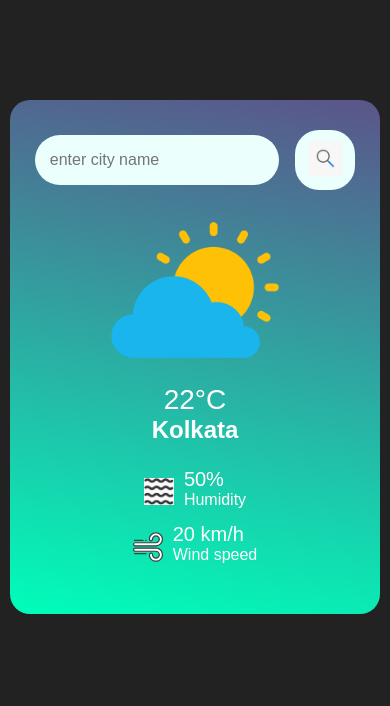
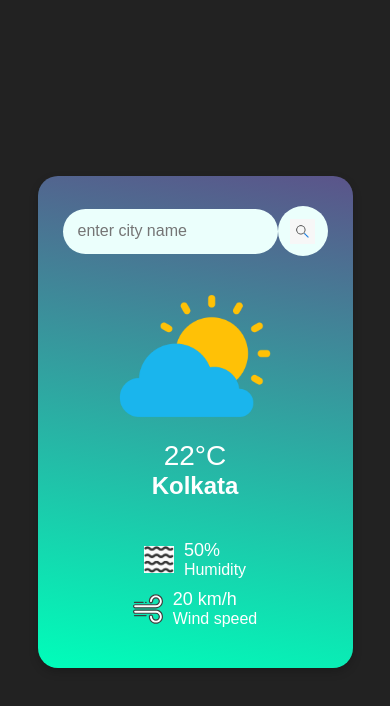
Before and after one commit to soham8167/Weather_app_javascript, a plain HTML site: page index.html in a window 390 px wide. Drawn offline with Linux system fonts and the light colour scheme.

Commit message:
Add files via upload

```diff
--- a/style.css
+++ b/style.css
@@ -1,103 +1,3 @@
-/* *{
-    margin: 0;
-    padding: 0;
-    font-family: 'popins', sans-serif;
-    box-sizing: border-box;
-}
-body{
-    background: #222;
-}
-.card{
-    width: 90%;
-    max-width: 470px;
-    background: linear-gradient(10deg, #00feba, #5b548a);
-    color: #fff;
-    margin: 100px auto 0;
-    border-radius: 20px;
-    padding: 40px 35px;
-    text-align: center;
-
-}
-
-.search{
-    width: 100%;
-    display: flex;
-    align-items: center;
-    justify-content: space-between;
-}
-.search input{
-    border: 0;
-    outline: 0;
-    background: #ebfffc;
-    color: #555;
-    padding: 10px 25px;
-    height: 60px;
-    border-radius: 30px;
-    flex: 1;
-    margin-right: 16px;
-    font-size: 18px;
-}
-.search button{
-    border: 0;
-    outline: 0;
-    background: #ebfffc;
-    border-radius: 40%;
-    width: 70px;
-    height: 70px;
-    cursor: pointer;
-}
-.search button img{
-    width: 45px;
-}
-
-.weather-icon{
-    font-size: 170px;
-    font-weight:30px;
-
-}
-.weather h1{
-    font-size: 45px;
-    font-weight: 500;
-    margin-top: 400;
-    margin-top: -10px;
-}
-.weather img{
-width: 200px;
-
-}
-.details{
-    display: flex;
-    align-items: center;
-    justify-content: space-between;
-    padding: 0 20px;
-    margin-top: 50px;
-}
-.col{
-    display: flex;
-    align-items: center;
-    text-align: left;
-
-}
-.col img{
-    width: 40px;
-    margin-right: 10px;
-}
-
-.humidity, .wind{
-    font-size: 30px;
-    margin-top: -6px;
-} */
-
-
-
-
-
-
-
-
-
-
-
 * {
     margin: 0;
     padding: 0;
@@ -107,17 +7,22 @@ width: 200px;
 
 body {
     background: #222;
+    display: flex;
+    justify-content: center;
+    align-items: center;
+    min-height: 100vh;
+    padding: 20px;
 }
 
 .card {
-    width: 90%;
+    width: 100%;
     max-width: 470px;
     background: linear-gradient(10deg, #00feba, #5b548a);
     color: #fff;
-    margin: 100px auto 0;
     border-radius: 20px;
     padding: 40px 35px;
     text-align: center;
+    box-shadow: 0 4px 10px rgba(0, 0, 0, 0.2);
 }
 
 .search {
@@ -128,59 +33,67 @@ body {
 }
 
 .search input {
-    border: 0;
-    outline: 0;
+    border: none;
+    outline: none;
     background: #ebfffc;
     color: #555;
-    padding: 10px 25px;
-    height: 60px;
+    padding: 10px 20px;
+    height: 50px;
     border-radius: 30px;
     flex: 1;
-    margin-right: 16px;
     font-size: 18px;
+    min-width: 0;
 }
 
 .search button {
-    border: 0;
-    outline: 0;
+    border: none;
+    outline: none;
     background: #ebfffc;
-    border-radius: 40%;
-    width: 70px;
-    height: 70px;
+    border-radius: 50%;
+    width: 60px;
+    height: 60px;
     cursor: pointer;
+    display: flex;
+    align-items: center;
+    justify-content: center;
 }
 
 .search button img {
-    width: 45px;
+    width: 30px;
 }
 
 .weather-icon {
-    font-size: 170px;
-    font-weight: 30px;
+    font-size: 140px;
+    margin-top: 10px;
 }
 
 .weather h1 {
-    font-size: 45px;
+    font-size: 40px;
     font-weight: 500;
     margin-top: -10px;
 }
 
 .weather img {
-    width: 200px;
+    width: 180px;
 }
 
 .details {
     display: flex;
     align-items: center;
     justify-content: space-between;
+    flex-wrap: wrap;
     padding: 0 20px;
-    margin-top: 50px;
+    margin-top: 40px;
 }
 
 .col {
     display: flex;
     align-items: center;
     text-align: left;
+    flex: 1;
+    min-width: 120px;
+    justify-content: center;
+    margin-bottom: 10px;
 }
 
 .col img {
@@ -188,77 +101,54 @@ body {
     margin-right: 10px;
 }
 
-.humidity,
-.wind {
-    font-size: 30px;
-    margin-top: -6px;
+.humidity, .wind {
+    font-size: 25px;
 }
 
-/* Media Queries for Responsive Design */
-
+/* Responsive Design */
 @media (max-width: 768px) {
     .card {
-        width: 95%;
+        width: 90%;
         padding: 30px 25px;
     }
-
     .weather-icon {
-        font-size: 140px;
+        font-size: 120px;
     }
-
     .weather h1 {
         font-size: 35px;
     }
-
     .details {
         flex-direction: column;
-        margin-top: 30px;
+        text-align: center;
     }
-
-    .col {
-        margin-bottom: 20px;
-    }
-
-    .humidity,
-    .wind {
-        font-size: 25px;
+    .humidity, .wind {
+        font-size: 22px;
     }
 }
 
-@media (max-width: 400px) {
+@media (max-width: 480px) {
     .search input {
         padding: 10px 15px;
-        height: 50px;
+        height: 45px;
         font-size: 16px;
     }
-
     .search button {
-        width: 60px;
-        height: 60px;
+        width: 50px;
+        height: 50px;
     }
-
     .search button img {
-        width: 35px;
+        width: 25px;
     }
-
     .weather-icon {
-        font-size: 120px;
+        font-size: 100px;
     }
-
     .weather h1 {
         font-size: 28px;
     }
-
-    .details {
-        padding: 0 10px;
-    }
-
     .col img {
         width: 30px;
     }
-
-    .humidity,
-    .wind {
-        font-size: 20px;
+    .humidity, .wind {
+        font-size: 18px;
     }
 }
```
Also changed, not shown: index.js (+0 -46 lines).
